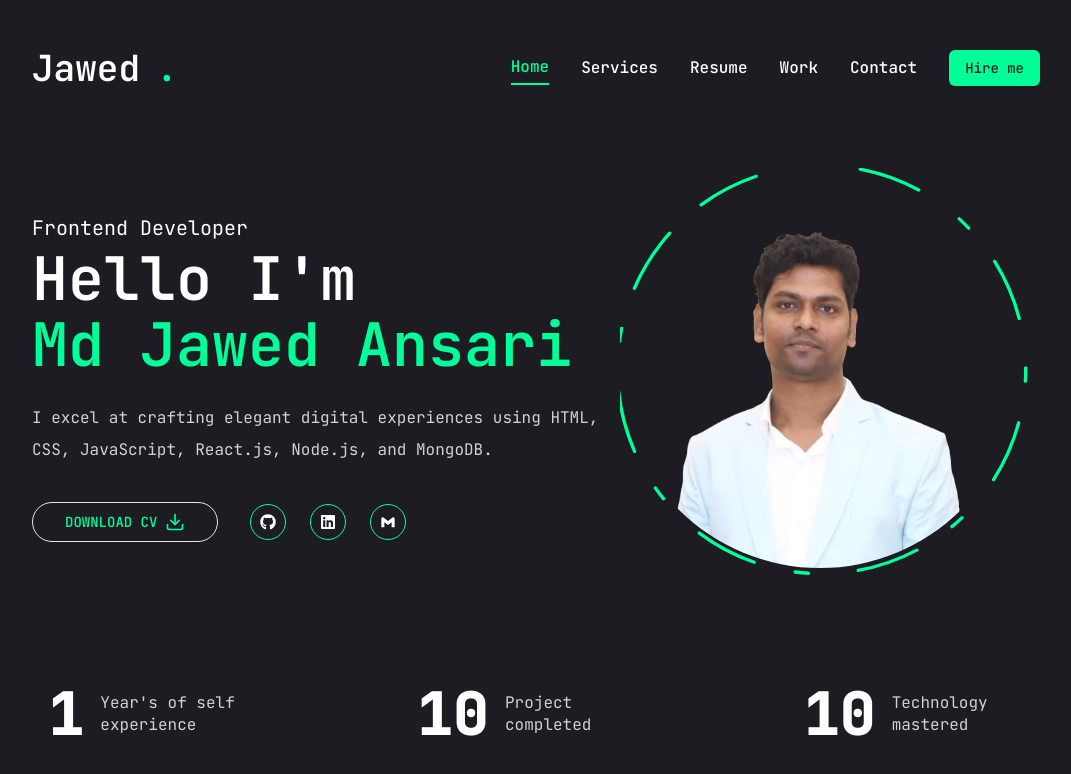
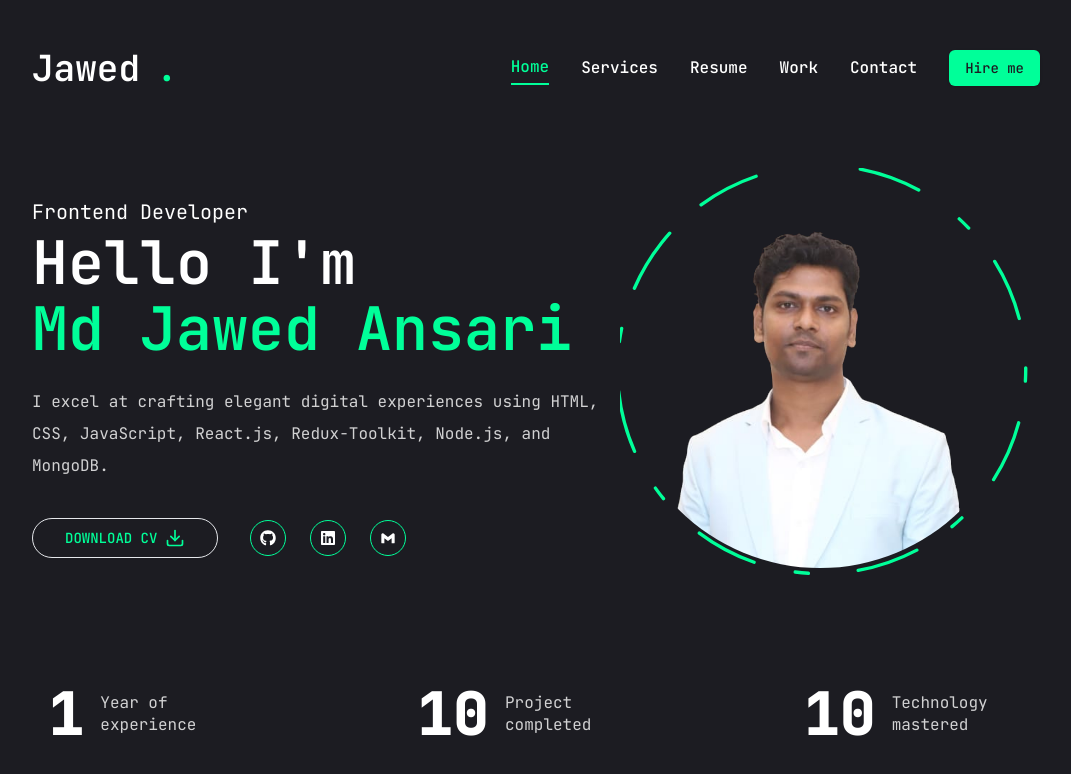
Before and after one commit to mdjawedansari/Portfolio_Jawed, a Next.js app: page / in a window 1280 px wide. Shown: the top 774 px of the page, without its empty margins (104-1175 px from the left). Built offline with nearby package versions, Linux system fonts and the light colour scheme.

Commit message:
some changes

```diff
--- a/components/Details.jsx
+++ b/components/Details.jsx
@@ -15,7 +15,7 @@ const Details = () => {
       </h1>
       <p className="mx-w-[500px] mb-9 text-white/80">
         I excel at crafting elegant digital experiences using HTML, CSS,
-        JavaScript, React.js, Node.js, and MongoDB.
+        JavaScript, React.js, Redux-Toolkit, Node.js, and MongoDB.
       </p>
 
       {/* button and socials */}
--- a/components/ResumePage.jsx
+++ b/components/ResumePage.jsx
@@ -34,7 +34,7 @@ const about = {
     },
     {
       fieldName: "Experience",
-      fieldValue: "1+ Years",
+      fieldValue: "1 Year",
     },
     {
       fieldName: "Skype",
@@ -183,7 +183,7 @@ const ResumePage = () => {
                 <p className="max-w-[650px] text-white/60 mx-auto xl:mx-0 ">
                   {experience?.description}
                 </p>
-                <ScrollArea>+
+                <ScrollArea>
                   <ul className="grid grid-col-1 md:grid-cols-2 gap-[30px]">
                     {experience?.items?.map((item, index) => (
                       <li
--- a/components/Stats.jsx
+++ b/components/Stats.jsx
@@ -6,7 +6,7 @@ import CountUp from "react-countup";
 const stats = [
   {
     num: 1,
-    text: "Year's of self experience",
+    text: "Year of experience",
   },
   {
     num: 10,
```
